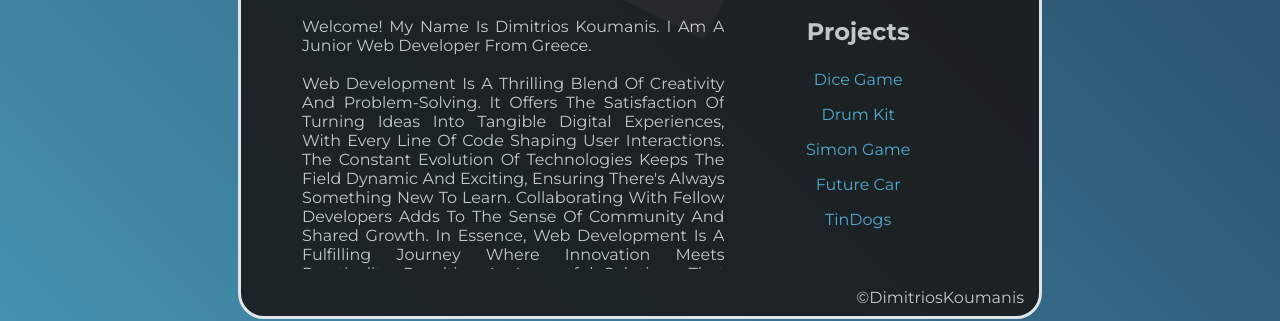
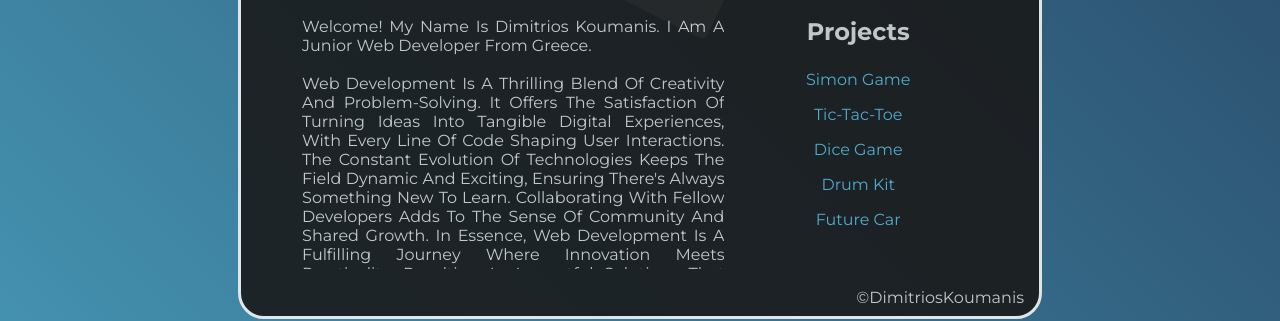
Before and after one commit to JimKoum/MyPortfolio, a plain HTML site: page index.html in a window 1280 px wide. Shown: the part 339-660 px from the top of the page. Drawn offline with nearby package versions, Linux system fonts and the light colour scheme.

Commit message:
Update index.html

```diff
--- a/index.html
+++ b/index.html
@@ -37,11 +37,12 @@
             <div class="right card">
                 <h3>Projects</h3>
                 <ul>
-                    <li><a href="https://jimkoum.github.io/DiceGame/">Dice Game</a></li>
-                    <li><a href="https://jimkoum.github.io/DrumKit/">Drum Kit</a></li>
-                    <li><a href="https://jimkoum.github.io/Simon-Game/">Simon Game</a></li>
-                    <li><a href="https://dev11.aboutdev.gr">Future Car</a></li>
-                    <li><a href="https://jimkoum.github.io/TinDogProject/">TinDogs</a></li>
+                    <li><a href="https://jimkoum.github.io/Simon-Game/" target=“_blank”>Simon Game</a></li>
+                    <li><a href="https://jimkoum.github.io/TicTacToe" target=“_blank”/> Tic-Tac-Toe </a></li>
+                    <li><a href="https://jimkoum.github.io/DiceGame/" target=“_blank”>Dice Game</a></li>
+                    <li><a href="https://jimkoum.github.io/DrumKit/" target=“_blank”>Drum Kit</a></li>
+                    <li><a href="https://dev11.aboutdev.gr" target=“_blank”>Future Car</a></li>
+
                 </ul>
             </div>
         </div>
```
